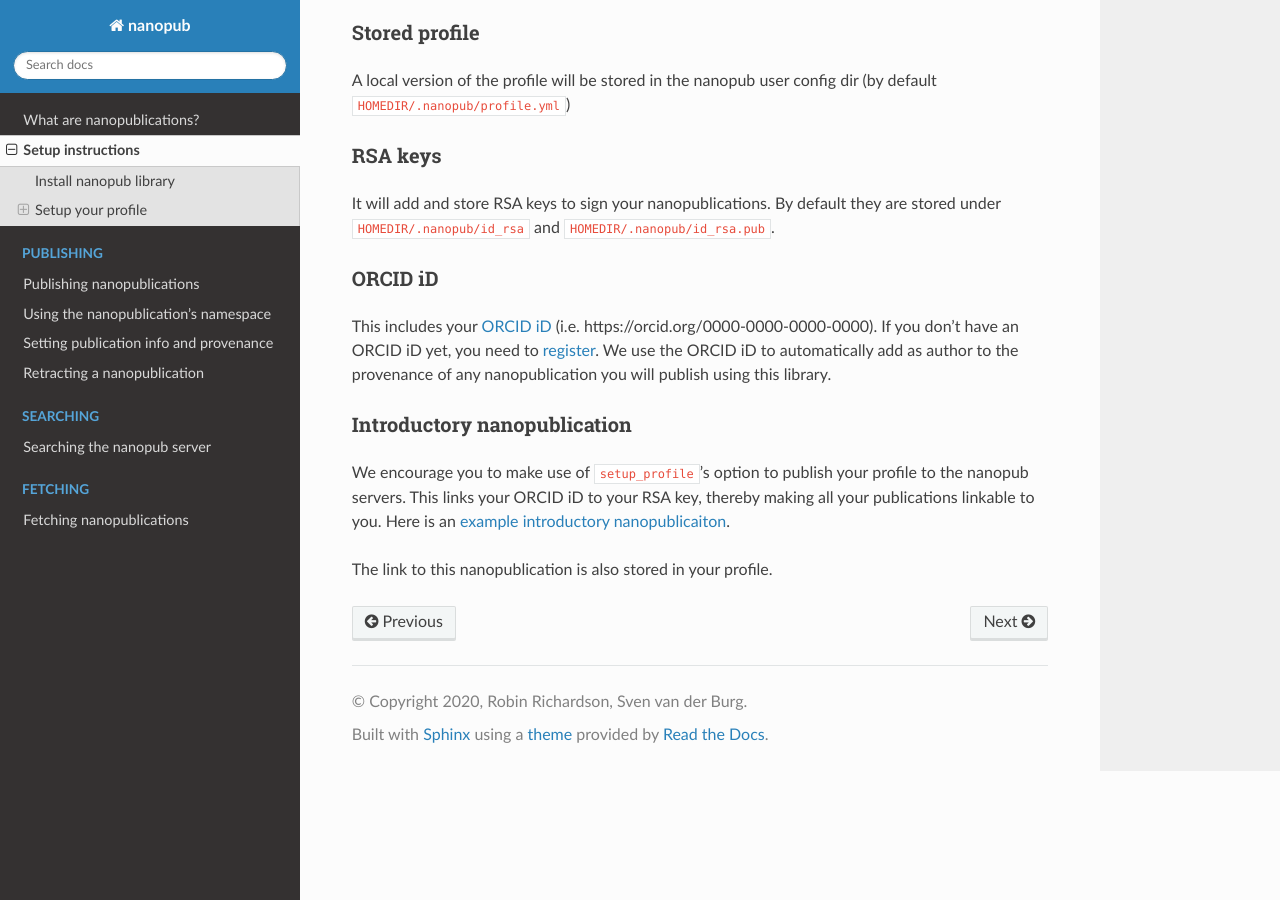
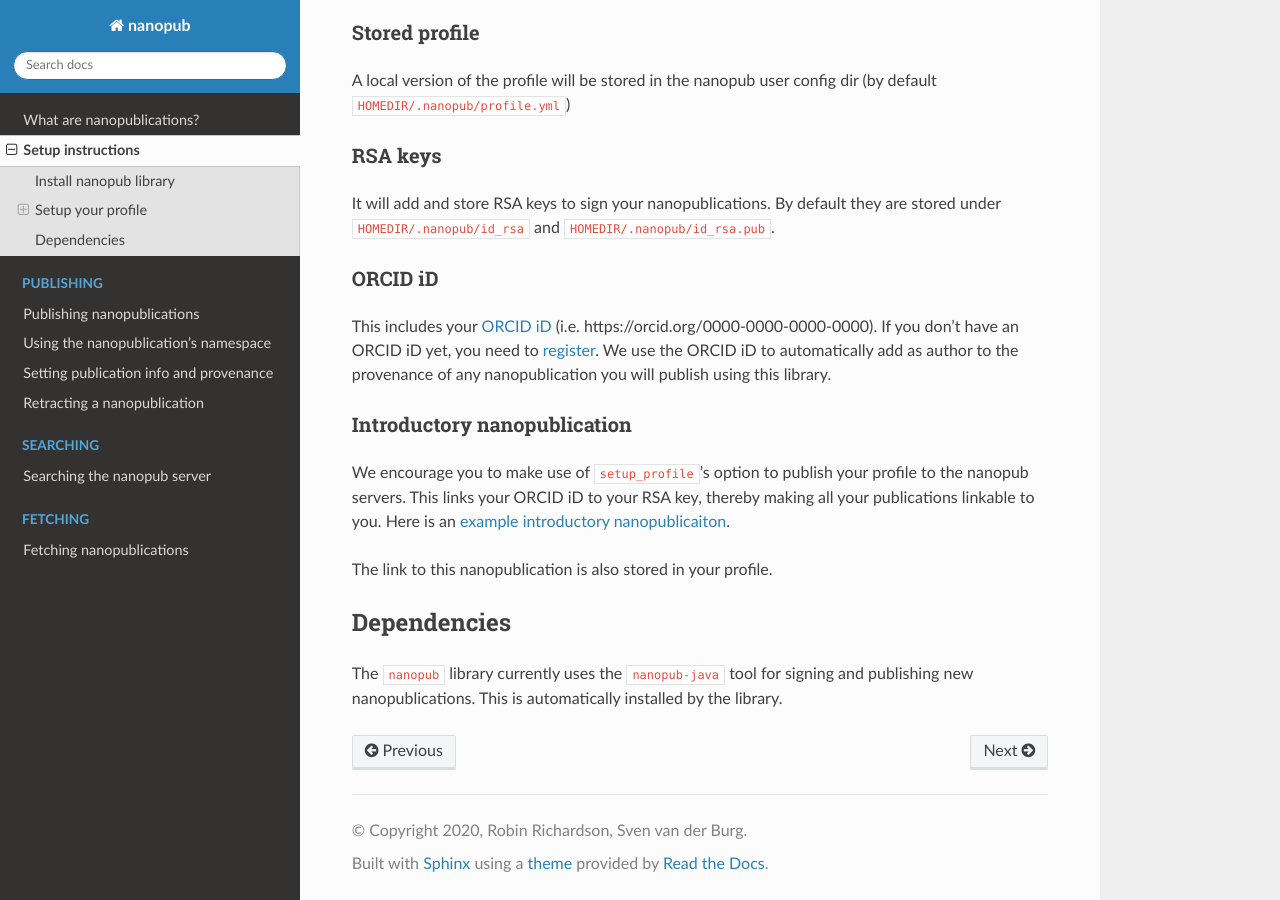
Before and after one commit to fair-workflows/nanopub, a Sphinx documentation site: the page built from docs/setup.md, in a window 1280 px wide and 900 px high, scrolled down 602 px. Built offline with Sphinx 7.4.7 and the Read the Docs theme 2.0.0, drawn with Linux system fonts in a browser that asks for light colours; the version number is read from the project's files by our own code.

Commit message:
Adapt setup to include dependencies

````diff
--- a/docs/setup.md
+++ b/docs/setup.md
@@ -17,24 +17,27 @@ setup_profile
 ```
 This will setup the following:
 
-#### Stored profile
+### Stored profile
 A local version of the profile will be stored in the
 nanopub user config dir (by default `HOMEDIR/.nanopub/profile.yml`)
 
-#### RSA keys
+### RSA keys
 It will add and store RSA keys to sign your nanopublications. By
 default they are stored under `HOMEDIR/.nanopub/id_rsa` and `HOMEDIR/.nanopub/id_rsa.pub`.
 
-#### ORCID iD
+### ORCID iD
 This includes your [ORCID iD](https://orcid.org/) (i.e. https://orcid.org/0000-0000-0000-0000).
 If you don't have an ORCID iD yet, you need to [register](https://orcid.org/register). We use
 the ORCID iD to automatically add as author to the provenance of any nanopublication you will publish
 using this library.
 
-#### Introductory nanopublication
+### Introductory nanopublication
 We encourage you to make use of `setup_profile`'s option
 to publish your profile to the nanopub servers. This links your ORCID iD
 to your RSA key, thereby making all your publications linkable to you.
 Here is an [example introductory nanopublicaiton](http://purl.org/np/RAy1CYBfBYFd_TFI8Z_jr3taf6fB9u-grqsKyLzTmMvQI).
 
 The link to this nanopublication is also stored in your profile.
+
+## Dependencies
+The ```nanopub``` library currently uses the [```nanopub-java```](https://github.com/Nanopublication/nanopub-java) tool for signing and publishing new nanopublications. This is automatically installed by the library.
````
